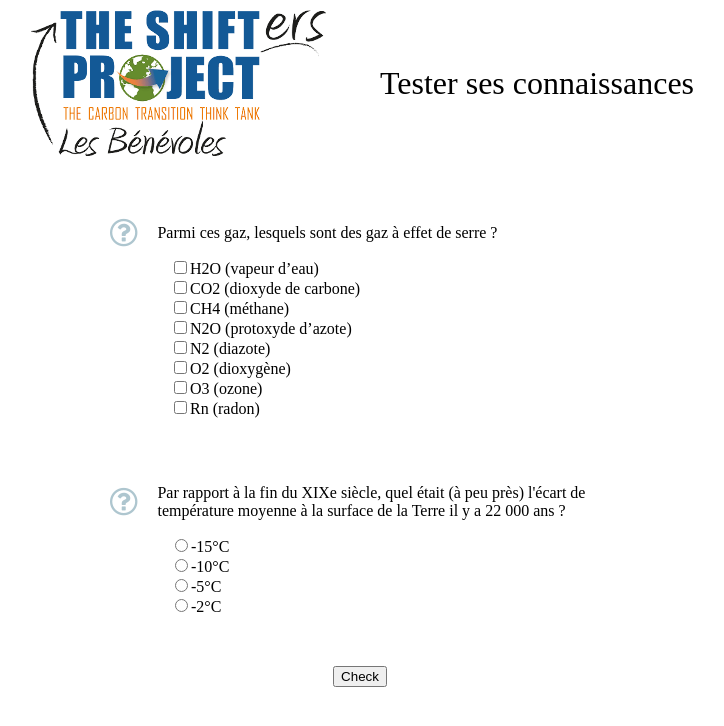
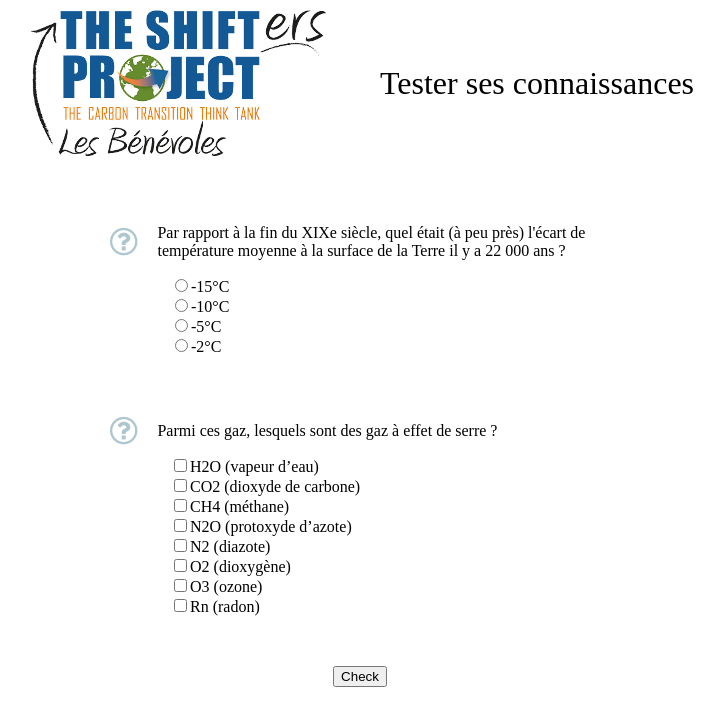
Before and after one commit to Vayel/vayel.github.io, a Jekyll site: the page built from shifters.html, in a window 1280 px wide. Shown: the top 726 px of the page, without its empty margins (280-1004 px from the left). Built offline with Jekyll 4.4.1, drawn with Linux system fonts in a browser that asks for light colours; part of the change alters nothing that is shown.

```diff
--- a/assets/shifters/data/questions/0.json
+++ b/assets/shifters/data/questions/0.json
@@ -12,7 +12,13 @@
     "O3 (ozone)",
     "Rn (radon)"
   ],
-  "answer": [0, 1, 2, 3, 6],
+  "answer": [
+    "H2O (vapeur d’eau)",
+    "CO2 (dioxyde de carbone)",
+    "CH4 (méthane)",
+    "N2O (protoxyde d’azote)",
+    "O3 (ozone)"
+  ],
   "references": [
     {
       "text": "Wikipédia - Gaz à effet de serre",
--- a/assets/shifters/data/questions/1.json
+++ b/assets/shifters/data/questions/1.json
@@ -8,7 +8,7 @@
     "-5°C",
     "-2°C"
   ],
-  "answer": 2,
+  "answer": "-5°C",
   "references": [
     {
       "text": "Wikipédia - Dernière période glaciaire",
--- a/assets/shifters/main.js
+++ b/assets/shifters/main.js
@@ -1,8 +1,19 @@
 (function() {
+  function shuffle(a) {
+    for (let i = a.length - 1; i > 0; i--) {
+      const j = Math.floor(Math.random() * (i + 1));
+      [a[i], a[j]] = [a[j], a[i]];
+    }
+    return a;
+  }
+
   Questions.setup().then(() => {
     let cat = Questions.categories()[0];
     Questions.listFromCategory(cat).then((questions) => {
-      const quiz = Quiz(document.getElementById("quiz"), questions);
+      const quiz = Quiz(
+        document.getElementById("quiz"),
+        shuffle(questions)
+      );
     });
   });
 })();
--- a/assets/shifters/quiz.js
+++ b/assets/shifters/quiz.js
@@ -64,7 +64,7 @@ const Quiz = (function() {
       let selected = null;
       for (let input of this.html.inputs) {
         if (input.checked) {
-          selected = parseInt(input.value);
+          selected = input.value;
           break;
         }
       }
@@ -83,7 +83,7 @@ const Quiz = (function() {
         input.setAttribute("type", "radio");
         input.setAttribute("name", "question-" + this.question.id);
         input.setAttribute("id", id);
-        input.setAttribute("value", i);
+        input.setAttribute("value", this.question.choices[i]);
         this.html.inputs.push(input);
         div.appendChild(input);
 
@@ -106,7 +106,7 @@ const Quiz = (function() {
       let selected = new Set();
       for (let input of this.html.inputs) {
         if (input.checked) {
-          selected.add(parseInt(input.value));
+          selected.add(input.value);
         }
       }
       if (!selected.size) return null;
@@ -125,7 +125,7 @@ const Quiz = (function() {
         let input = document.createElement("input");
         input.setAttribute("type", "checkbox");
         input.setAttribute("id", id);
-        input.setAttribute("value", i);
+        input.setAttribute("value", this.question.choices[i]);
         this.html.inputs.push(input);
         div.appendChild(input);
 
```
